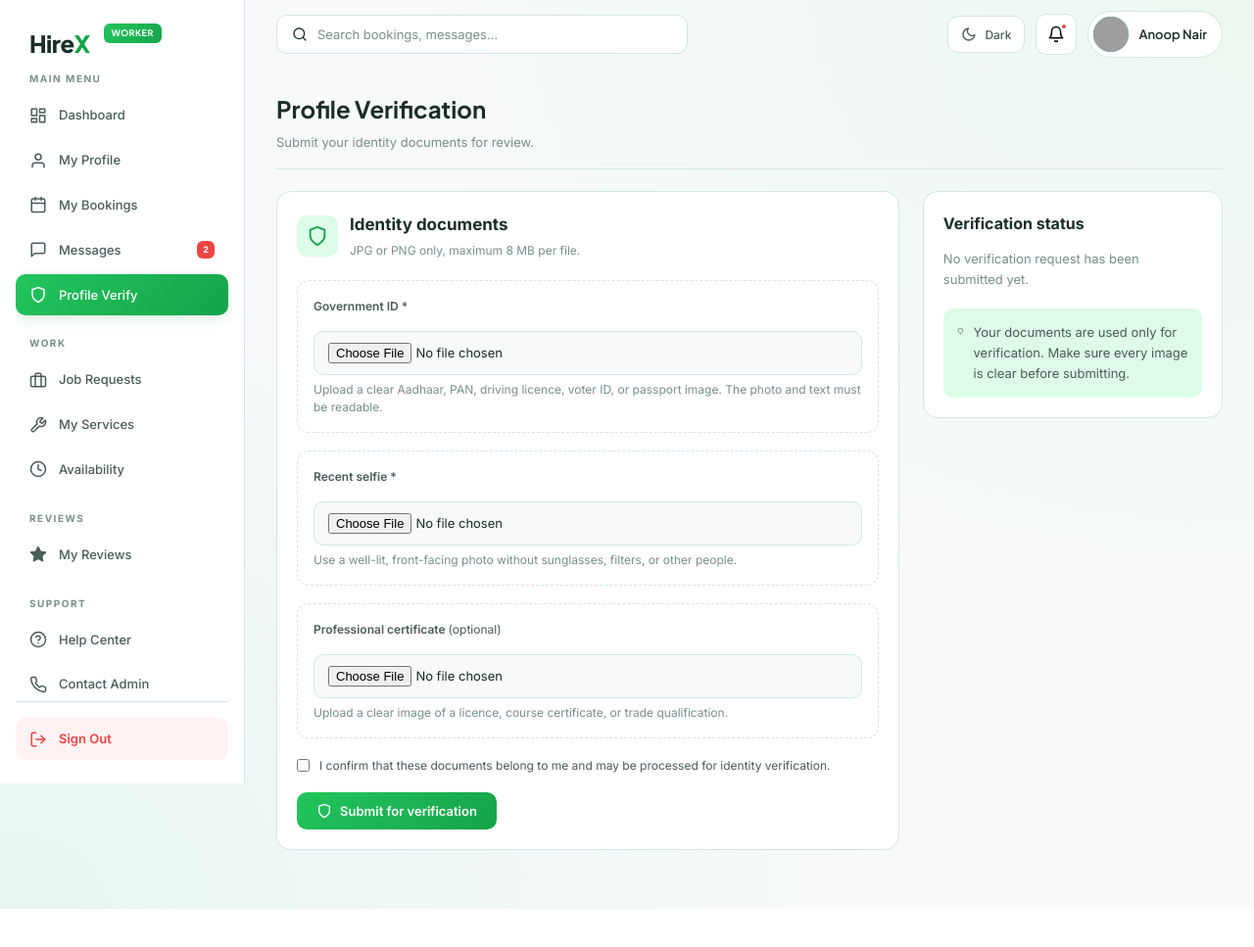
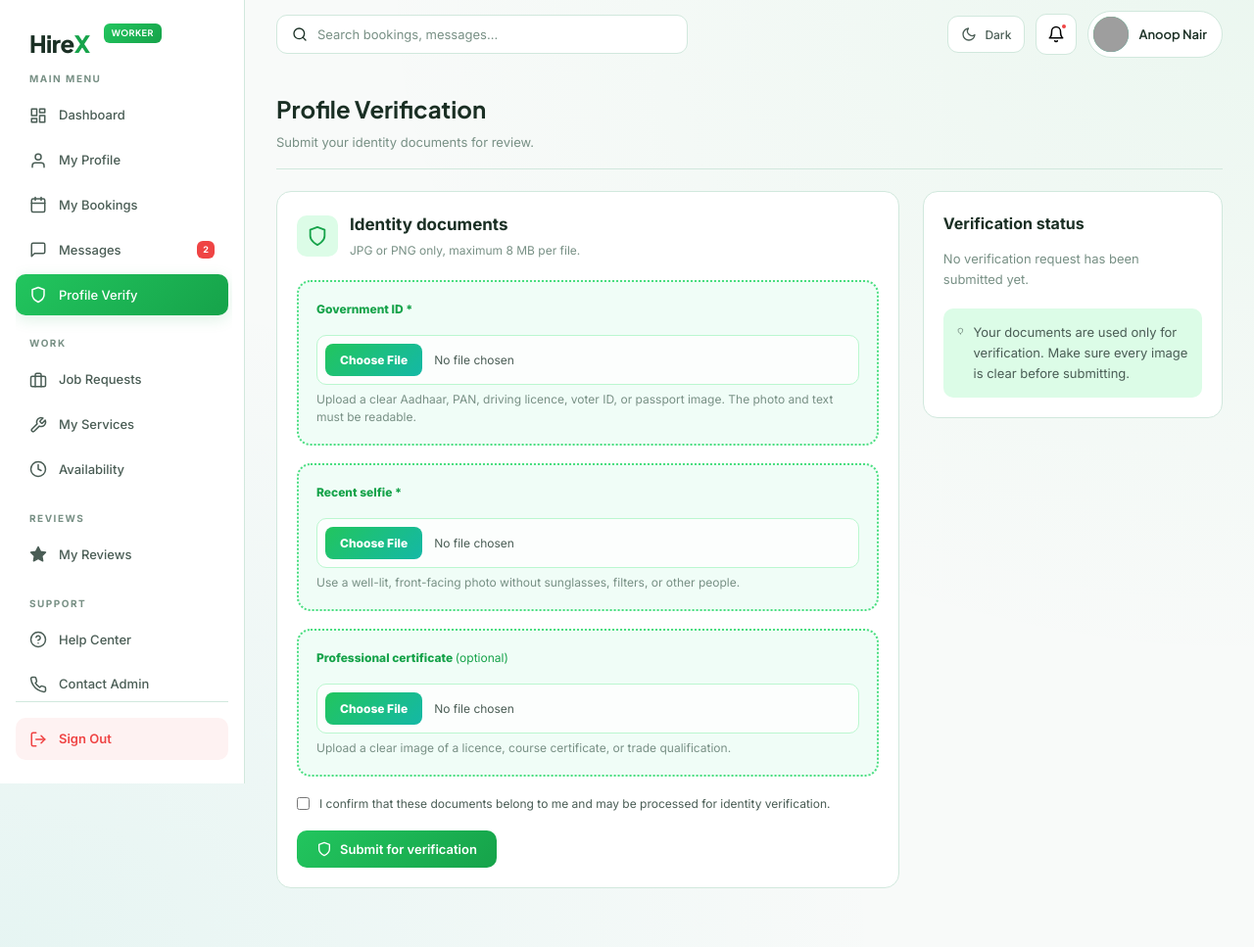
Before and after one commit to sajeerrr/Project-Hirex, a PHP site: page /worker/verify-profile.php in a window 1280 px wide. Shown: the whole page at 98% size. Before the commit the page ends 928 px from the top, so only its background shows below. Run offline with PHP 8.4, Linux system fonts and the light colour scheme; the visitor is signed in with stand-in values (Sample User, id 1); data comes from the database, SQL or seed files in the repository; data that the repository does not hold is empty; grey boxes are pictures that could not be loaded.

Commit message:
upload box updated

```diff
--- a/worker/verify-profile.php
+++ b/worker/verify-profile.php
@@ -294,8 +294,14 @@ $pageTitle = "Profile Verification";
 $pageSubtitle = "Submit your identity documents for review.";
 $extraCSS = "
 .verify-grid{display:grid;grid-template-columns:minmax(0,1.35fr) minmax(280px,.65fr);gap:24px;align-items:start}
-.verify-upload{border:1px dashed var(--border);border-radius:12px;padding:16px;background:var(--bg-secondary)}
-.verify-upload input{margin-top:8px}
+.verify-upload{border:2px dotted var(--mint-400);border-radius:14px;padding:18px;background:var(--mint-50);transition:border-color .2s ease,box-shadow .2s ease,transform .2s ease}
+.verify-upload:hover{border-color:var(--mint-600);box-shadow:0 10px 24px rgba(34,197,94,.12);transform:translateY(-1px)}
+.verify-upload:focus-within{border-color:var(--mint-600);box-shadow:0 0 0 4px rgba(34,197,94,.12)}
+.verify-upload .form-label{color:var(--mint-600);font-weight:800}
+.verify-upload input[type='file']{width:100%;margin-top:9px;padding:8px;border:1px solid var(--mint-200);border-radius:10px;background:rgba(255,255,255,.82);color:var(--text-secondary);font-size:12px;cursor:pointer}
+.verify-upload input[type='file']::file-selector-button{margin-right:12px;padding:9px 15px;border:0;border-radius:8px;background:linear-gradient(135deg,var(--mint-500),var(--teal-500));color:#fff;font-family:inherit;font-size:12px;font-weight:800;cursor:pointer}
+[data-theme='dark'] .verify-upload{background:rgba(34,197,94,.10);border-color:var(--mint-400)}
+[data-theme='dark'] .verify-upload input[type='file']{background:rgba(13,20,17,.55);border-color:rgba(74,222,128,.3)}
 .verify-help{font-size:12px;color:var(--text-gray);margin-top:6px;line-height:1.5}
 .verify-status{display:flex;align-items:center;justify-content:space-between;gap:12px;padding:14px 0;border-bottom:1px solid var(--border)}
 .verify-status:last-child{border-bottom:0}
```
